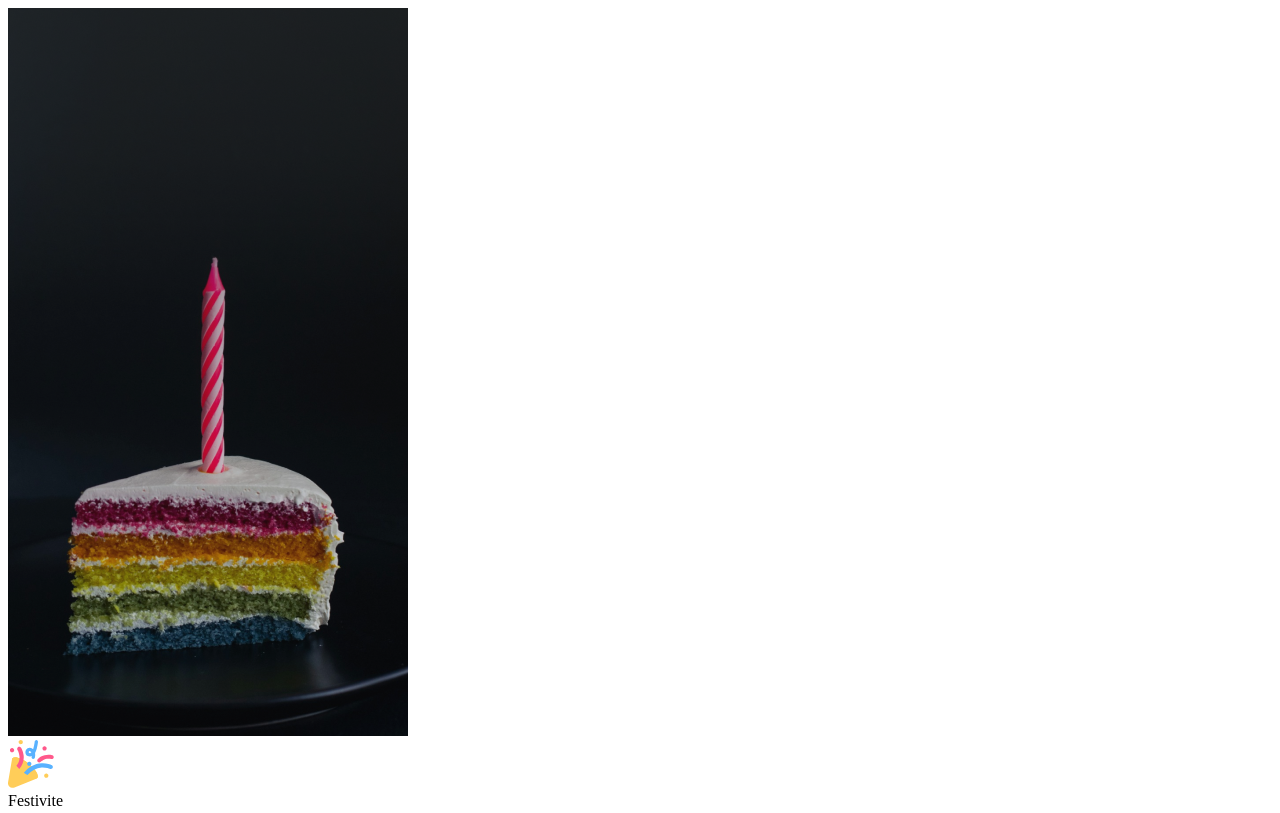
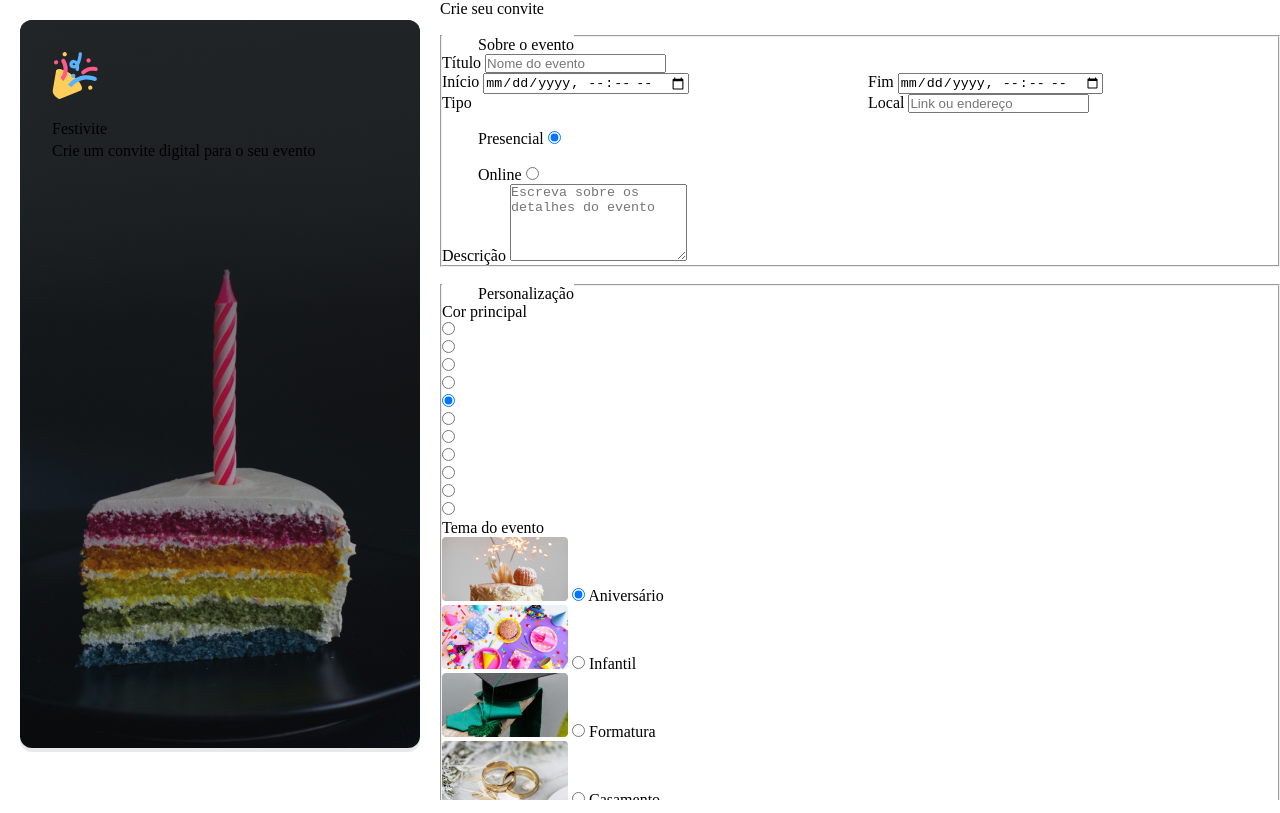
Before and after one commit to kimurinhakikii/projeto-form-festive, a plain HTML site: page index.html in a window 1280 px wide. Shown: the top 813 px of the page. Drawn offline with Linux system fonts and the light colour scheme.

Commit message:
styles finalizados

```diff
--- a/index.html
+++ b/index.html
@@ -6,7 +6,7 @@
   <meta name="viewport" content="width=device-width, initial-scale=1.0">
   <title>Festivite</title>
   <link rel="shortcut icon" href="assets/party-popper.png" type="image/x-icon">
-  <link rel="stylesheet" href="./styles/index.css">
+  <link rel="stylesheet" href="styles/index.css">
 </head>
 
 <body>
--- /dev/null
+++ b/styles/brand-content.css
@@ -0,0 +1,47 @@
+aside#brand-content {
+  margin: 20px 0 0 20px;
+  position: relative;
+
+  .linear-gradient {
+    position: relative;
+    &::after {
+      border-radius: 12px;
+      content: "";
+      position: absolute;
+      inset: 0;
+      background: linear-gradient(
+        180deg,
+        rgba(33, 37, 38, 0.8) 0%,
+        rgba(33, 37, 38, 0.65) 20%,
+        rgba(33, 37, 38, 0.3) 40.5%,
+        rgba(33, 37, 38, 0.1) 100%
+      );
+    }
+  }
+  img {
+    border-radius: 12px;
+  }
+  & div#inner-content {
+    position: absolute;
+    top: 32px;
+    left: 32px;
+
+    & div#logo {
+      img {
+        height: 48px;
+        width: 45.85px;
+      }
+
+      div#logo-text {
+        padding-block: 16px 4px;
+        font: var(--text-logo);
+        color: var(--color-accent-pink);
+      }
+    }
+
+    p {
+      font: var(--text-body-md-light);
+      color: var(--color-text-heading);
+    }
+  }
+}
--- /dev/null
+++ b/styles/global.css
@@ -0,0 +1,72 @@
+@import url('https://fonts.googleapis.com/css2?family=Baloo+2:wght@400..800&family=Leckerli+One&family=Open+Sans:ital,wght@0,300..800;1,300..800&display=swap');
+
+* {
+  margin: 0;
+  padding: 0;
+  box-sizing: border-box;
+}
+
+:root {
+  --brand-light: #59B2FF;
+  --brand-mid: #3487CF;
+  --brand-dark: #1D6FB6;
+
+  --purple: #B259FF;
+  --fuschia: #FF59F9;
+  --pink: #FF598B;
+  --orange: #FF8B59;
+  --yellow: #FFCD59;
+  --lime: #E1FF59;
+  --green: #59FF91;
+  --cyan: #59FFF9;
+  --navy: #6A59FF;
+
+  --danger: #FF5959;
+
+  --input-base: #1C1F21;
+  --input-stroke: #363B40;
+  --input-placeholder: #869198;
+
+  --shape-background: #131516;
+  --shape-body: #212427;
+  --shape-button: #2D3136;
+  --shape-hover: #383D42;
+
+  --text-body: #C8CDD0;
+  --text-heading: #F9F9F9;
+
+  --font-family-logo: "Leckerli One", cursive;
+  --font-family-heading: "Baloo 2", cursive;
+  --font-family-body: "Open Sans", sans-serif;
+
+  --logo: 400 2.5rem/auto var(--font-family-logo);
+  --heading-md: 800 1.75rem/auto var(--font-family-heading);
+  --heading-sm: 800 1.125rem/auto var(--font-family-heading);
+  --body-md: 600 1rem/auto var(--font-family-body);
+  --body-sm: 600 0.875rem/auto var(--font-family-body);
+  --body-xs: 600 0.75rem/auto var(--font-family-body);
+}
+
+body {
+  -webkit-font-smoothing: antialiased;
+  -moz-osx-font-smoothing: grayscale;
+  text-rendering: optimizeLegibility;
+
+  overflow: hidden;
+  background-color: var(--color-shape-background);
+}
+
+h1 {
+  font: var(--text-heading-md);
+  color: var(--color-text-heading);
+}
+
+img {
+  max-width: 100%;
+  height: auto;
+}
+
+.divider {
+  height: 1px;
+  background-color: var(--color-input-stroke);
+}
--- /dev/null
+++ b/styles/index.css
@@ -0,0 +1,4 @@
+@import url(global.css);
+@import url(brand-content.css);
+@import url(layout.css);
+@import url(utility.css)
--- /dev/null
+++ b/styles/layout.css
@@ -0,0 +1,12 @@
+div#main-layout {
+  display: grid;
+  grid-template-columns: 1fr 2fr;
+  gap: 20px;
+  justify-content: center;
+
+  height: 100vh;
+  max-width: 1280px;
+  margin-inline: auto;
+
+  overflow: hidden; /* para nunca ter barra de rolagem */
+}
--- /dev/null
+++ b/styles/utility.css
@@ -0,0 +1,11 @@
+.flex {
+  display: flex;
+}
+
+.gap-16 {
+  gap: 16px;
+}
+
+.flex-1 {
+  flex: 1;
+}
```
